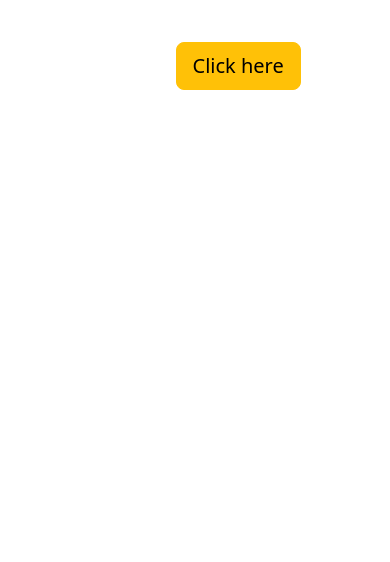
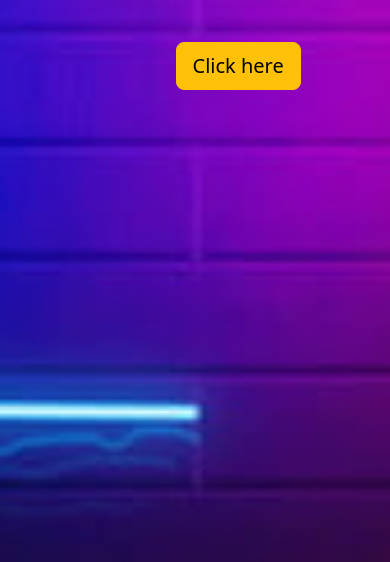
Before and after one commit to snigdhapaul2003/hnw, a plain HTML site: page index.html in a window 390 px wide. Shown: the part 638-1200 px from the top of the page. Before the commit the page ends 844 px from the top, so only its background shows below. Drawn offline with nearby package versions, Linux system fonts and the light colour scheme; a web font is replaced by a local one.

Commit message:
Update styles.css

```diff
--- a/styles.css
+++ b/styles.css
@@ -457,4 +457,17 @@ em {
     display:inline;
 
   }
+
+  .main {
+  height:1200px;
+  width:100%;
+  background-image: url("bg.jpg");
+  background-position: center;
+  background-size: cover;
+  display:block;
+  animation-name: rotate;
+  animation-duration: 2s;
+  animation-iteration-count: 1;
+
 }
+}
```
